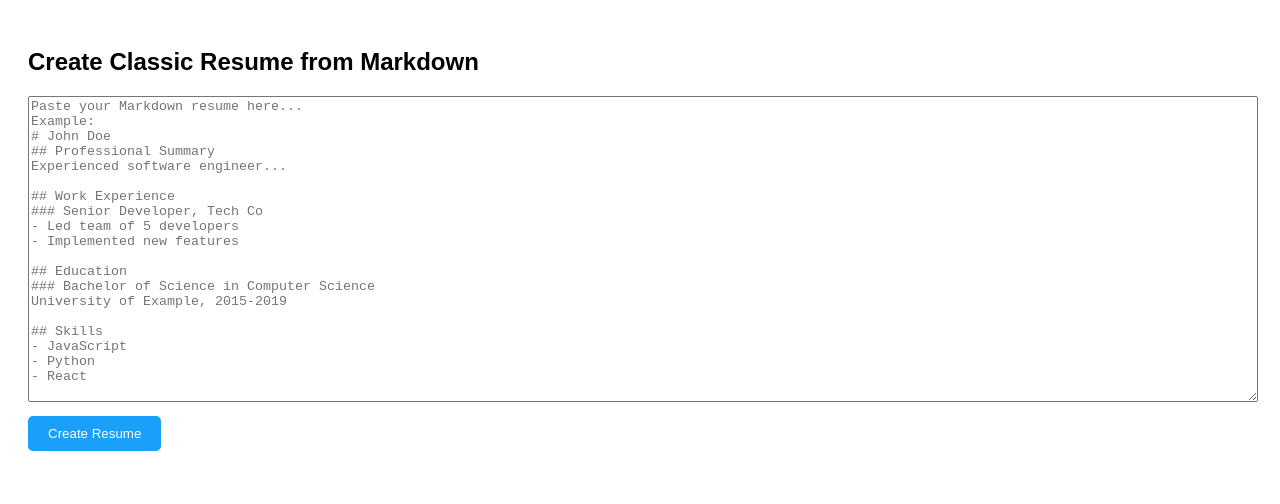
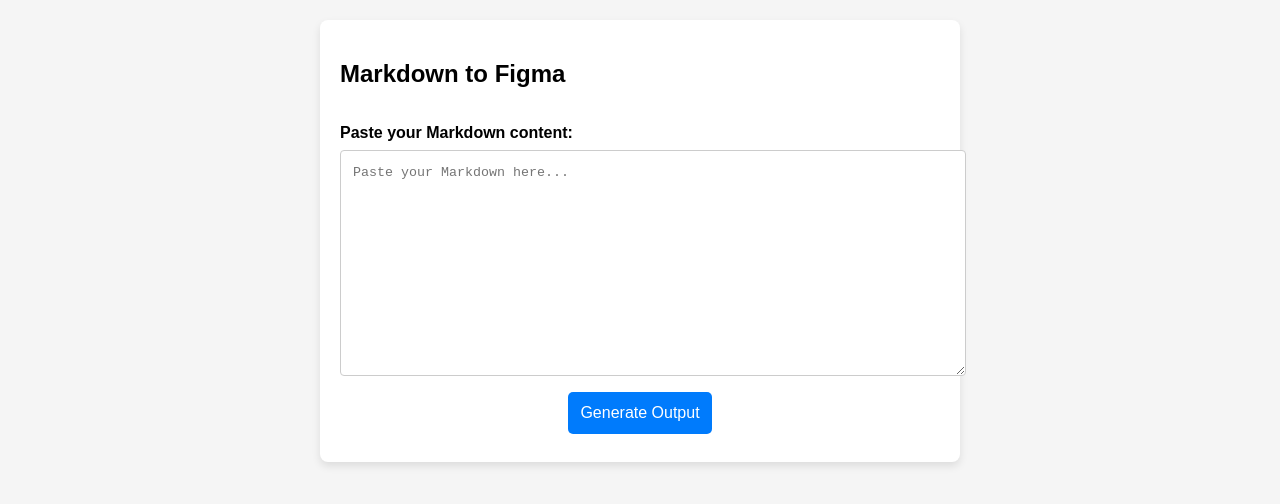
Before and after one commit to aersosi/md2fig, a plain HTML site: page src/ui.html in a window 1280 px wide. Drawn offline with Linux system fonts and the light colour scheme.

Commit message:
Redesigned Markdown input interface for md2fig: Improved layout, added error handling, and refined styles for better usability.

```diff
--- a/src/ui.html
+++ b/src/ui.html
@@ -4,62 +4,86 @@
   <style>
     body {
       font-family: Arial, sans-serif;
+      background: #f5f5f5;
       padding: 20px;
+      margin: 0;
+    }
+    .container {
+      display: flex;
+      flex-direction: column;
+      gap: 16px;
+      max-width: 600px;
+      margin: 0 auto;
+      background: white;
+      padding: 20px;
+      border-radius: 8px;
+      box-shadow: 0 4px 8px rgba(0, 0, 0, 0.1);
+    }
+    .field {
+      display: flex;
+      flex-direction: column;
+      gap: 8px;
+    }
+    label {
+      font-weight: bold;
     }
     textarea {
       width: 100%;
-            height: 300px;
-            margin-bottom: 10px;
+      height: 200px;
+      resize: vertical;
+      padding: 12px;
       font-family: monospace;
+      border: 1px solid #ccc;
+      border-radius: 4px;
+      line-height: 1.5;
     }
     button {
-            background-color: #18A0FB;
+      background: #007bfc;
       color: white;
       border: none;
-            padding: 10px 20px;
+      padding: 12px;
       border-radius: 5px;
+      font-size: 16px;
       cursor: pointer;
+      align-self: center;
     }
-        #error-message {
+    button:hover {
+      background: #005bb5;
+    }
+    .error-message {
       color: red;
-            margin-top: 10px;
+      font-size: 14px;
+      margin-top: -8px;
     }
   </style>
 </head>
 <body>
-    <h2>Create Classic Resume from Markdown</h2>
-    <textarea id="markdown-input" placeholder="Paste your Markdown resume here...
-Example:
-# John Doe
-## Professional Summary
-Experienced software engineer...
+  <div class="container">
+    <h2>Markdown to Figma</h2>
+    <div class="field">
+      <label for="markdown-input">Paste your Markdown content:</label>
+      <textarea id="markdown-input" placeholder="Paste your Markdown here..."></textarea>
+    </div>
+    <button id="generate">Generate Output</button>
+    <div class="error-message" id="error-message"></div>
+  </div>
 
-## Work Experience
-### Senior Developer, Tech Co
-- Led team of 5 developers
-- Implemented new features
-
-## Education
-### Bachelor of Science in Computer Science
-University of Example, 2015-2019
-
-## Skills
-- JavaScript
-- Python
-- React"></textarea>
-    <button id="create-resume">Create Resume</button>
-    <div id="error-message"></div>
   <script>
-        document.getElementById('create-resume').onclick = () => {
-            const markdown = document.getElementById('markdown-input').value;
-            parent.postMessage({ pluginMessage: { type: 'create-resume', markdown: markdown } }, '*')
+    document.getElementById('generate').onclick = () => {
+      const markdown = document.getElementById('markdown-input').value.trim();
+      if (!markdown) {
+        document.getElementById('error-message').textContent = 'Error: Markdown content cannot be empty.';
+        return;
       }
+      document.getElementById('error-message').textContent = '';
+      parent.postMessage({ pluginMessage: { type: 'create-resume', markdown } }, '*');
+    };
 
     onmessage = (event) => {
       if (event.data.pluginMessage.type === 'error') {
         document.getElementById('error-message').textContent = 'Error: ' + event.data.pluginMessage.message;
       }
-        }
+    };
   </script>
 </body>
 </html>
```
Also changed, not shown: 1 other file. Lines whose indentation alone changed are shown as unchanged.
